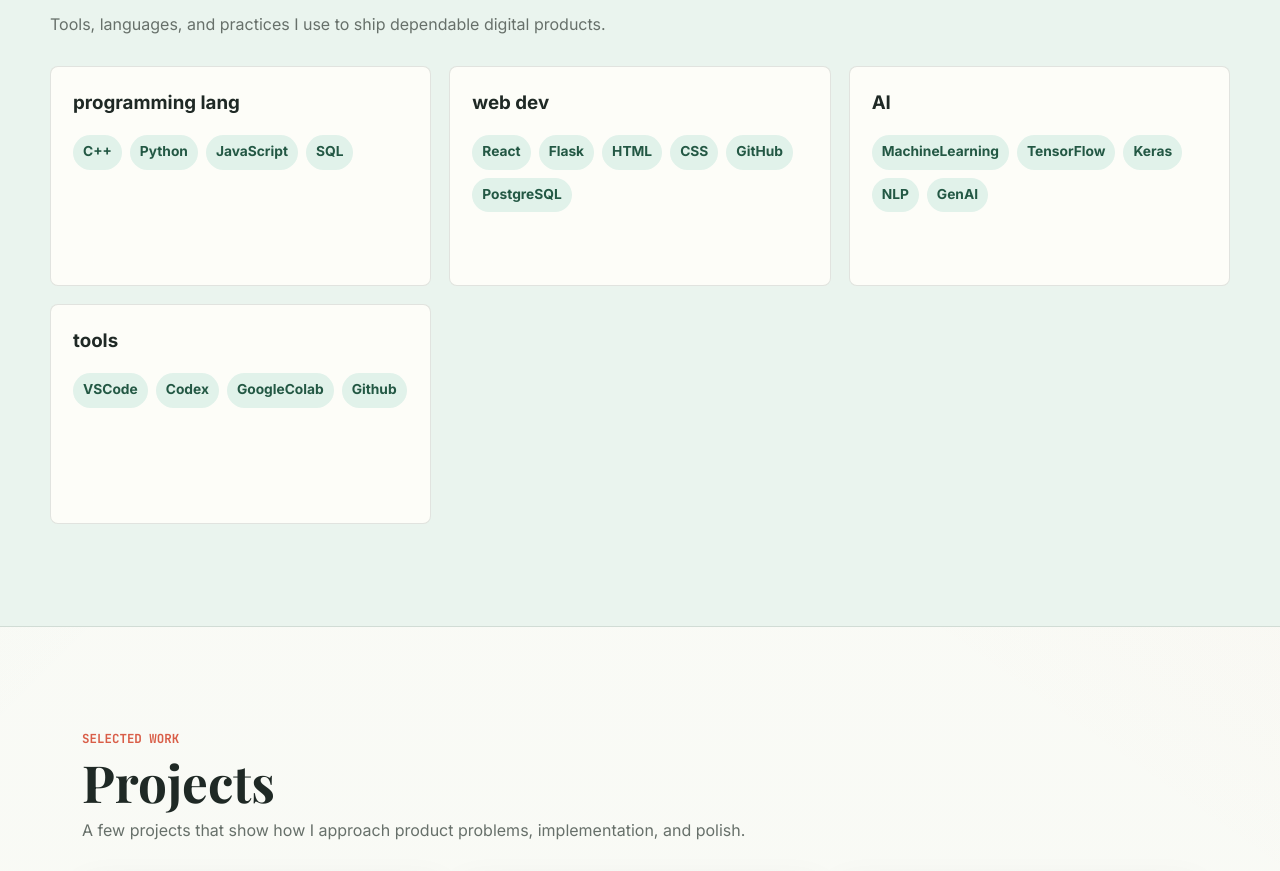
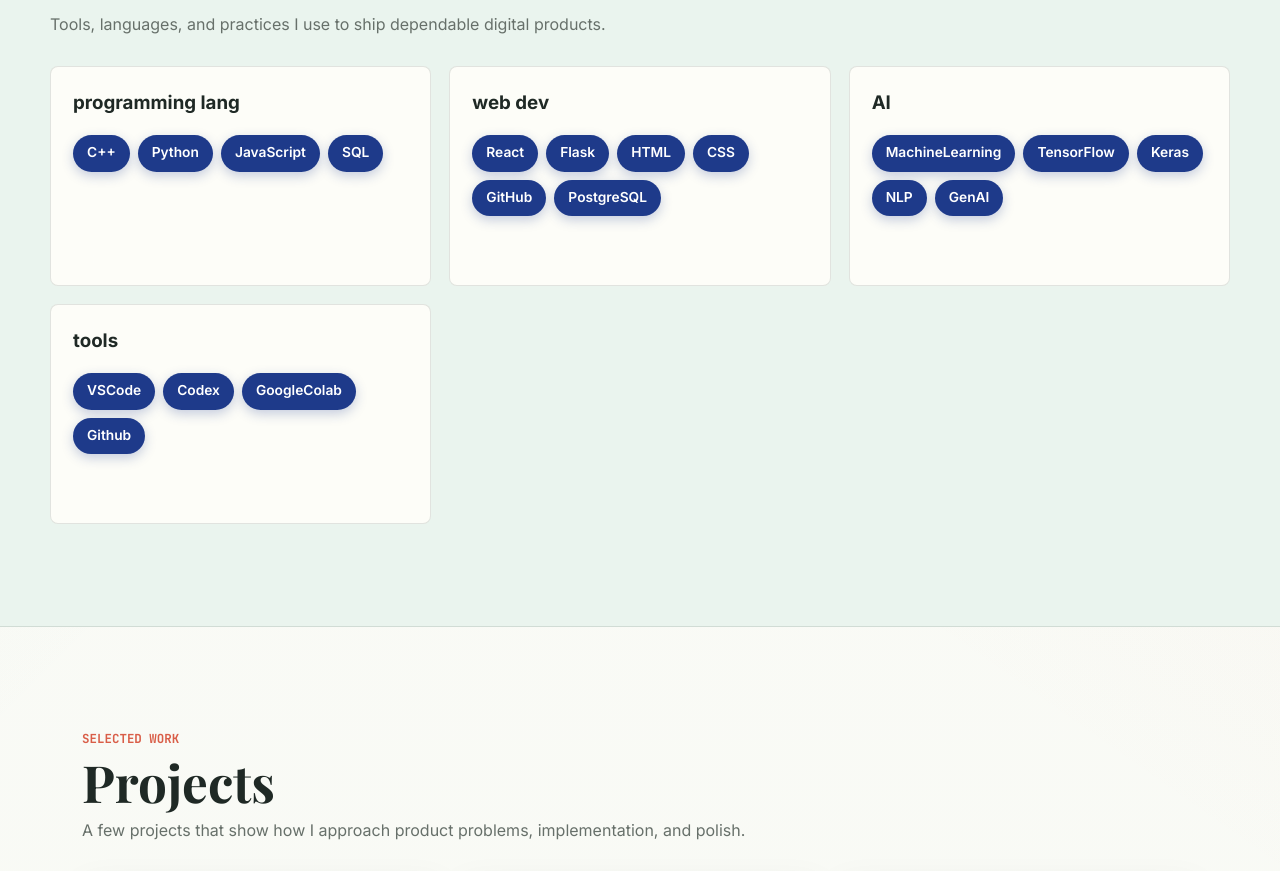
Before and after one commit to balas05/Portfolio, a React (Vite) app: page / in a window 1280 px wide. Shown: the part 1680-2551 px from the top of the page. Built offline with nearby package versions, Linux system fonts and the light colour scheme.

Commit message:
syle update

```diff
--- a/src/styles.css
+++ b/src/styles.css
@@ -688,7 +688,6 @@ a,
   margin-top: 18px;
 }
 
-.skill-card span,
 .tags span {
   border-radius: 999px;
   padding: 7px 10px;
@@ -696,6 +695,16 @@ a,
   color: var(--tag-ink);
   font-size: 0.86rem;
   font-weight: 700;
+}
+
+.skill-card span {
+  border-radius: 999px;
+  padding: 8px 14px;
+  background: #1e3a8a; /* A rich darker blue */
+  color: #ffffff;
+  font-size: 0.86rem;
+  font-weight: 600;
+  box-shadow: 0 4px 12px rgba(30, 58, 138, 0.25);
 }
 
 .project-card {
```
